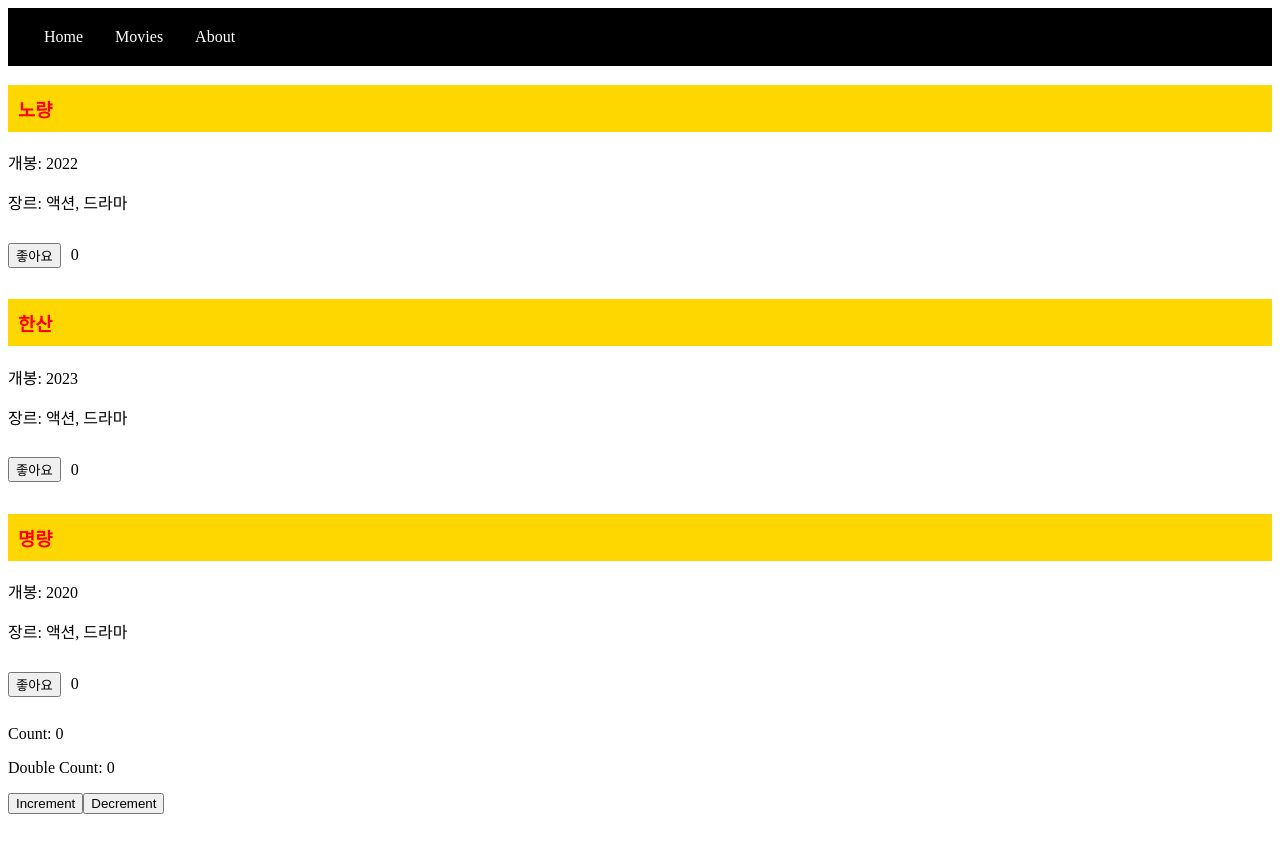
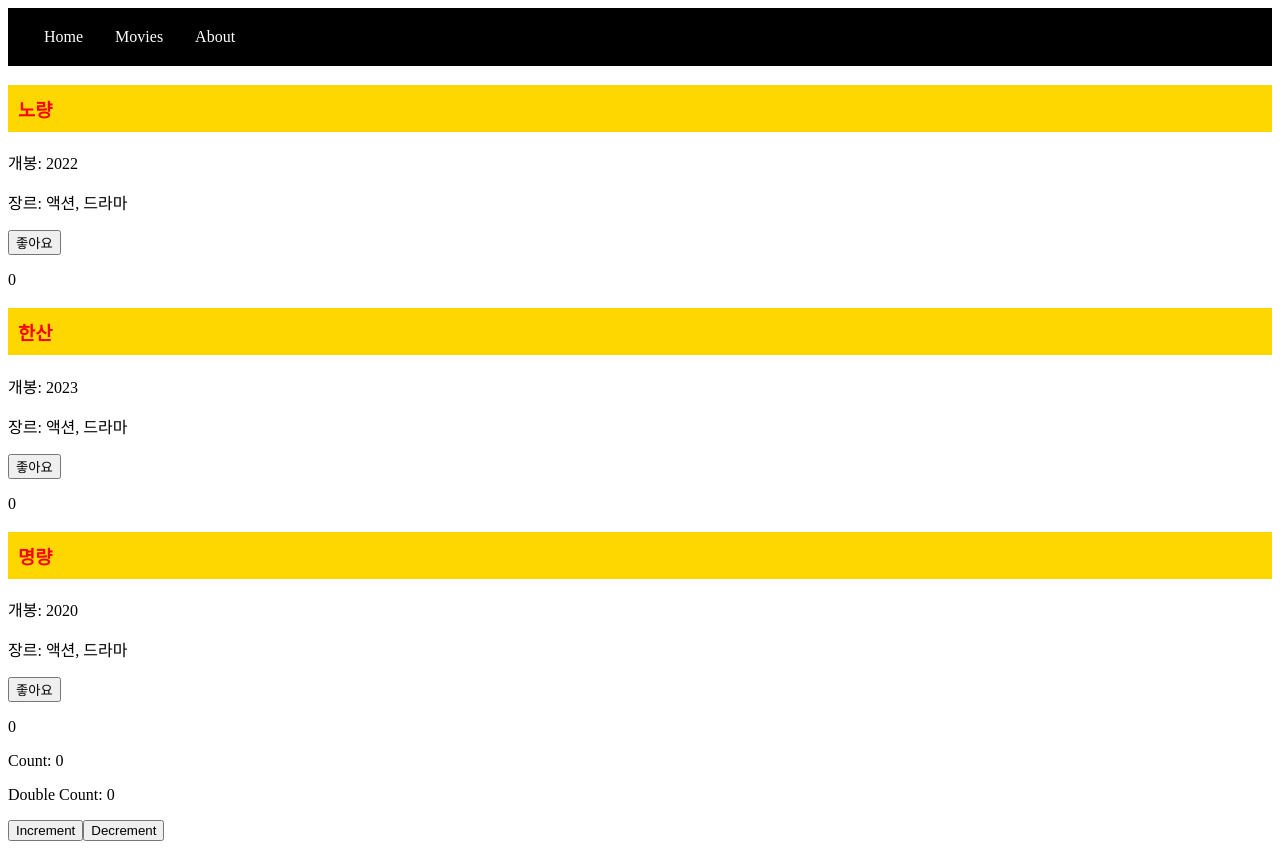
Before and after one commit to cyheo/app-vue, a Vue app: page / in a window 1280 px wide. Before the commit the page ends 822 px from the top, so only its background shows below. Built offline with nearby package versions, Linux system fonts and the light colour scheme.

Commit message:
Revert "좋아요 버튼과 카운트표시 간격 조정"
This reverts commit edf7dabae6418085c2edeb45172db5c31df72d11.

```diff
--- a/src/components/MovieInfo.vue
+++ b/src/components/MovieInfo.vue
@@ -21,8 +21,6 @@
 
 <style>
   .box {
-    display: flex;
-    align-items: center;
-    gap: 10px;
+    float: flex;
   }
 </style>
```
